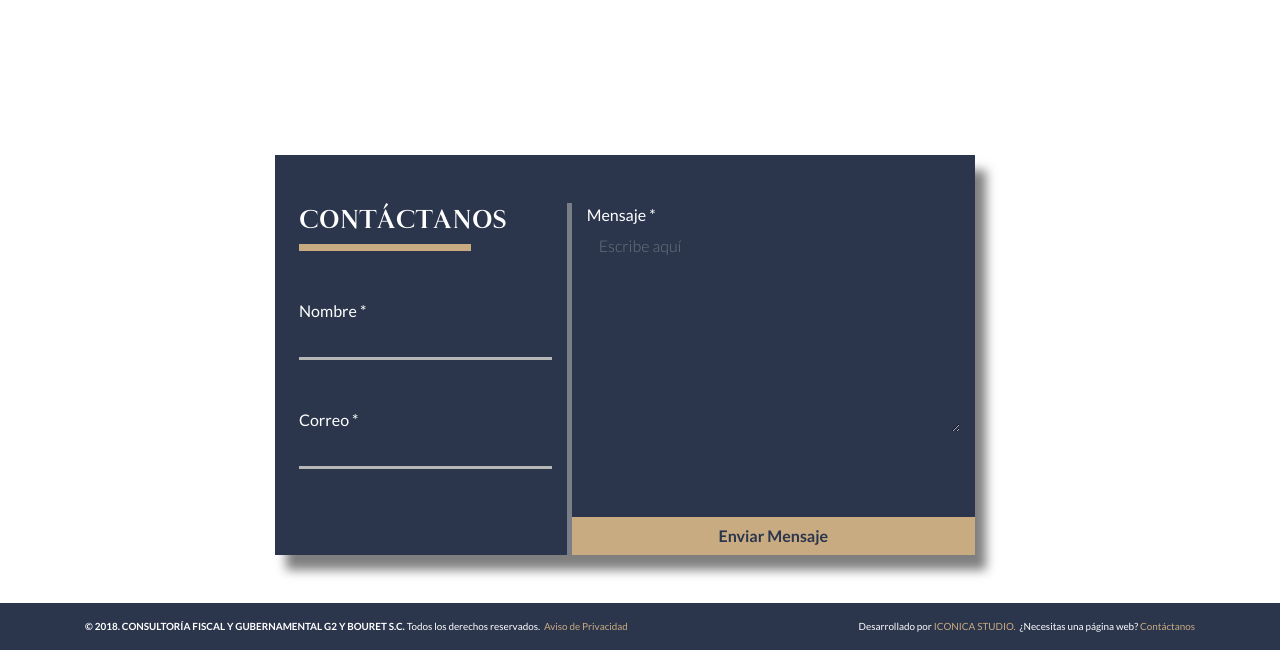
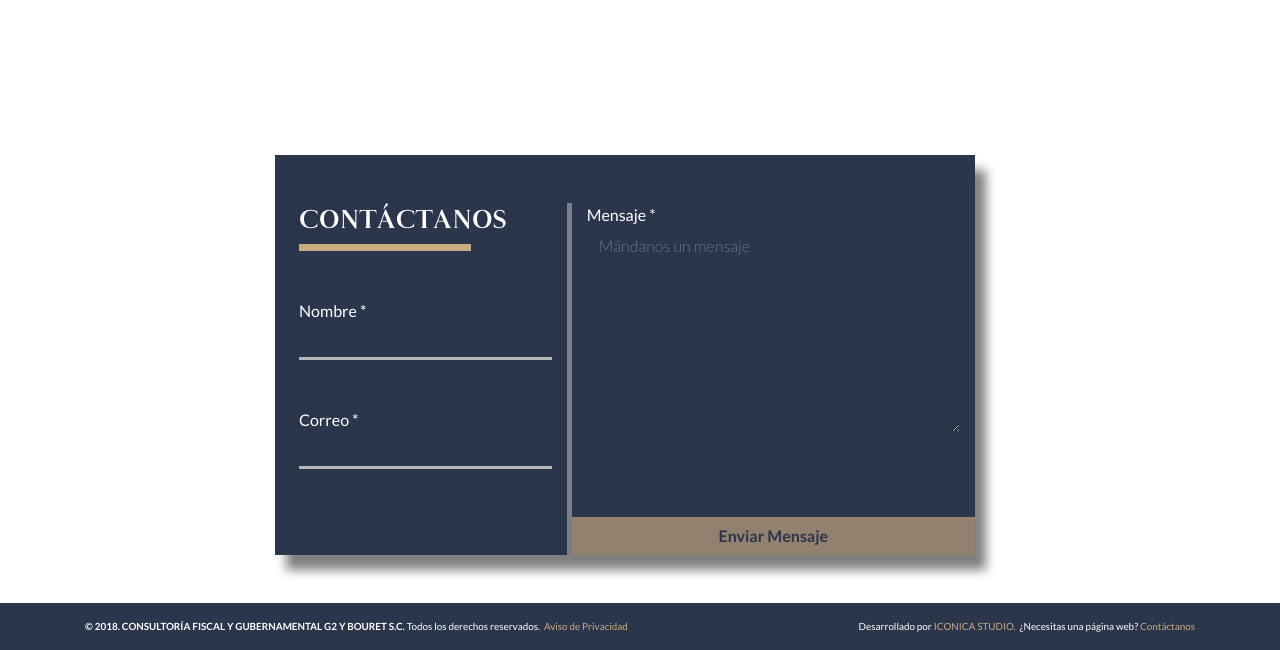
Before and after one commit to richard-maya/G2-y-Bouret, a PHP site: page / in a window 1280 px wide. Shown: the part 1896-2546 px from the top of the page. Run offline with PHP 8.4, Linux system fonts and the light colour scheme; some libraries are stand-ins or nearby versions.

Commit message:
Contact Form Validations

```diff
--- a/assets/css/_buttons.scss
+++ b/assets/css/_buttons.scss
@@ -6,7 +6,7 @@ button.btn {
     font-weight: 700;
     font-style: normal;
 
-    &.not-allowed {
+    &.not-allowed, &:disabled {
         cursor: not-allowed;
     }
 }
--- a/assets/js/bouret.js
+++ b/assets/js/bouret.js
@@ -51,12 +51,31 @@ function getCookie(cname) {
 }
 
 function testCookie(){
-    var estado = getCookie("cookie-check");
+    var estado = getCookie("cfg-cookie-check");
     if(!estado){
         $('#cookie-alert').removeClass('d-none');
+        setTimeout(function () {
+            setCookie('cfg-cookie-check', true, 365);
+        }, 3000);
     }
-    // document.cookie = "cookie-check=false; expires=Thu, 01 Jan 1970 00:00:00 UTC;";
+    // document.cookie = "cfg-cookie-check=false; expires=Thu, 01 Jan 1970 00:00:00 UTC;";
 }
+
+
+// FORM VALIDATION
+// ------------------------------->
+$(document).on('blur', '[data-validator]', function () {
+    new Validator($(this), {
+        language: {
+            required: 'Éste campo es requerido.',
+            email: 'Ingresa un correo válido.',
+        }
+    });
+
+    if ($('#mce-FNAME').hasClass("is-valid") && $('#mce-EMAIL').hasClass("is-valid") && $('#mce-MESSAGE').hasClass("is-valid")) {
+        $('#mc-embedded-subscribe').removeAttr("disabled", "disabled");
+    }
+});
 
 
 // DOCUMENT READY
@@ -65,8 +84,8 @@ $(document).ready(function () {
     "use strict";
     // testCookie();
     wow.init();
-    // $("p:not(.success-message)").addClass("wow fadeInUp");
-    // $("p.success-message").addClass("wow zoomIn");
+
+    $("p.success-message").addClass("wow zoomIn");
     $("h6").addClass("wow fadeInUp");
     $("h5").addClass("wow fadeInUp");
     $("h4").addClass("wow fadeInUp");
@@ -76,7 +95,6 @@ $(document).ready(function () {
     $("p").addClass("wow fadeInUp");
     $("label").addClass("wow fadeInUp");
     $("img:not(#navbar-brand-logo)").addClass("wow fadeInUp");
-    // $("li:not(.nav-item)").addClass("wow fadeInUp");
 
     var link = document.location.search;
 
--- a/index.html
+++ b/index.html
@@ -191,31 +191,41 @@
     <div class="container">
         <div class="row justify-content-center">
             <div class="col-12 col-md-10 col-lg-8">
-                <form>
+                <div id="mc_embed_signup">
+                    <form action="https://iconica.us17.list-manage.com/subscribe/post?u=4f4bdc97c1da5cc68289c2430&amp;id=d17191be25" method="post" id="mc-embedded-subscribe-form" name="mc-embedded-subscribe-form" class="validate" novalidate>
                         <div class="container-fluid">
-                        <div class="row justify-content-around form-wrapper white-text pt-5">
+                            <div class="row justify-content-around form-wrapper white-text pt-5" id="mc_embed_signup_scroll">
                                 <div class="col-12 col-md-5 pl-3 pl-md-4">
                                     <h3>CONTÁCTANOS</h3>
                                     <div class="title-line mb-5"></div>
-                                <div class="form-group mb-5">
-                                    <label for="name">Nombre *</label>
-                                    <input type="text" class="form-control form-control-sm" id="name" name="Nombre">
+                                    <div class="form-group mc-field-group mb-5">
+                                        <label for="mce-FNAME">Nombre *</label>
+                                        <input type="text" class="form-control form-control-sm required" value="" name="FNAME" id="mce-FNAME" data-validator="required|min:1|max:50" data-validator-label="Name">
+                                        <div class="form-control-feedback"></div>
                                     </div>
-                                <div class="form-group">
-                                    <label for="email">Correo *</label>
-                                    <input type="email" class="form-control form-control-sm" id="_replyto">
+                                    <div class="form-group mc-field-group">
+                                        <label for="mce-EMAIL">Correo *</label>
+                                        <input type="email" value="" name="EMAIL" class="required email form-control form-control-sm" id="mce-EMAIL" data-validator="required|email" data-validator-label="Email Address">
+                                        <div class="form-control-feedback"></div>
                                     </div>
                                 </div>
                                 <div class="col-12 col-md-7 left-border">
-                                <div class="form-group">
-                                    <label for="mensaje">Mensaje *</label>
-                                    <textarea class="form-control" id="mensaje" name="Mensaje" rows="8" placeholder="Escribe aquí"></textarea>
+                                    <div class="form-group mc-field-group">
+                                        <label for="mce-MESSAGE">Mensaje *</label>
+                                        <textarea class="form-control required" id="mce-MESSAGE" name="MESSAGE" rows="8" placeholder="Mándanos un mensaje" value="" data-validator="required|min:1" data-validator-label="Message"></textarea>
+                                        <div class="form-control-feedback"></div>
                                     </div>
-                                <button type="submit" class="btn btn-bouret">Enviar Mensaje</button>
+                                    <div id="mce-responses" class="clear">
+                                        <div class="response" id="mce-error-response" style="display:none"></div>
+                                        <div class="response" id="mce-success-response" style="display:none"></div>
+                                    </div>
+                                    <div style="position: absolute; left: -5000px;" aria-hidden="true"><input type="text" name="b_4f4bdc97c1da5cc68289c2430_d17191be25" tabindex="-1" value=""></div>
+                                    <button type="submit" class="btn btn-bouret" value="Subscribe" name="subscribe" id="mc-embedded-subscribe" disabled>Enviar Mensaje</button>
                                 </div>
                             </div>
                         </div>
                     </form>
+                </div>
             </div>
         </div>
     </div>
@@ -227,15 +237,33 @@
 ================================================== -->
 <div class="alert alert-warning alert-dismissible fade show d-none" role="alert" id="cookie-alert">
     Éste sitio web utiliza cookies para mejorar tu experiencia de usuario; así como con fines estadísticos y publicitarios. Al seguir navegando en el sitio estás aceptando nuestra política de cookies. Más información en nuestra <a href="aviso-privacidad.html" title="aviso-privacidad" class="alert-link">Política de Privacidad</a>
-    <button type="button" class="close" data-dismiss="alert" aria-label="Close" onclick="setCookie('cookie-check', true, 365);">
+    <button type="button" class="close" data-dismiss="alert" aria-label="Close" onclick="setCookie('cfg-cookie-check', true, 365);">
         <span aria-hidden="true">&times;</span>
     </button>
 </div>
 
 
-<!-- MODAL
+<!-- SUCCESS MESSAGE
 ================================================== -->
-
+<div class="modal fade" id="message-modal" tabindex="-1" role="dialog" aria-labelledby="message-modal-label" aria-hidden="true">
+    <div class="modal-dialog modal-dialog-centered" role="document">
+        <div class="modal-content">
+            <div class="modal-header">
+                <h5 class="modal-title jilce-blue" id="message-modal-label">Mensaje Enviado</h5>
+                <button type="button" class="close" data-dismiss="modal" aria-label="Close">
+                    <span aria-hidden="true">&times;</span>
+                </button>
+            </div>
+            <div class="modal-body">
+                <p>Tu mensaje ha sido enviado satisfactoriamente. En breve te responderemos.</p>
+                <p class="text-center success-message" data-wow-delay="0.5s"><i class="far fa-check-circle jilce-blue fa-5x"></i></p>
+            </div>
+            <div class="modal-footer">
+                <button type="button" class="btn btn-jilce" data-dismiss="modal">Cerrar</button>
+            </div>
+        </div>
+    </div>
+</div>
 
 
 <!-- FOOTER
@@ -262,6 +290,7 @@
 <script src="node_modules/jquery/dist/jquery.min.js"></script>
 <script src="node_modules/popper.js/dist/umd/popper.min.js"></script>
 <script src="node_modules/bootstrap/dist/js/bootstrap.min.js"></script>
+<script src="node_modules/jquery-form-validation/dist/jquery.form-validation.min.js"></script>
 <script src="node_modules/wowjs/dist/wow.min.js"></script>
 <script src="node_modules/parallax.js-master/parallax.min.js"></script>
 <script src="node_modules/smooth-scroll/dist/smooth-scroll.polyfills.min.js"></script>
```
Also changed, not shown: aviso-privacidad.html (+10 -0 lines), assets/css/bouret.css, 1 other file. Lines whose indentation alone changed are shown as unchanged.
